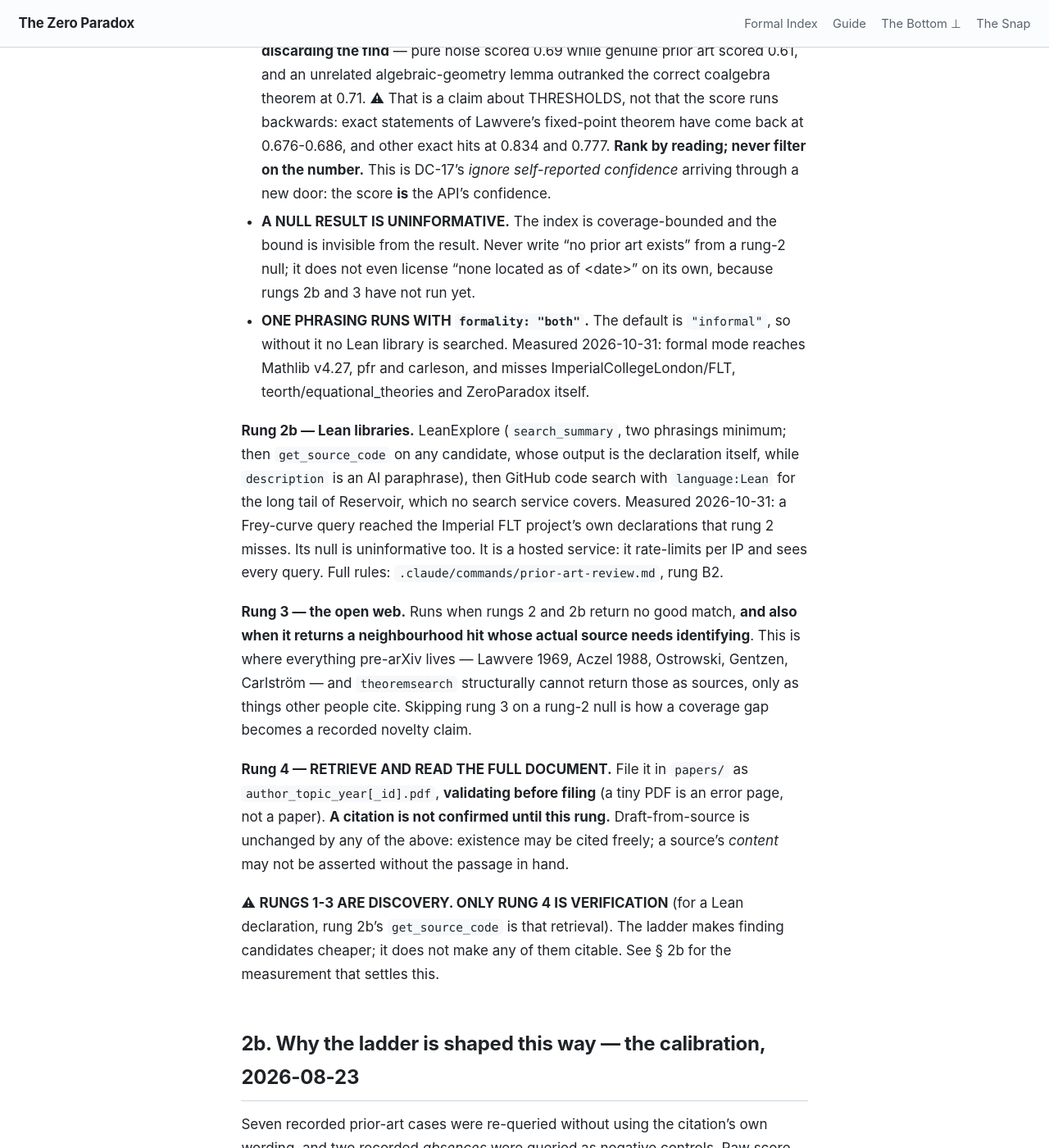
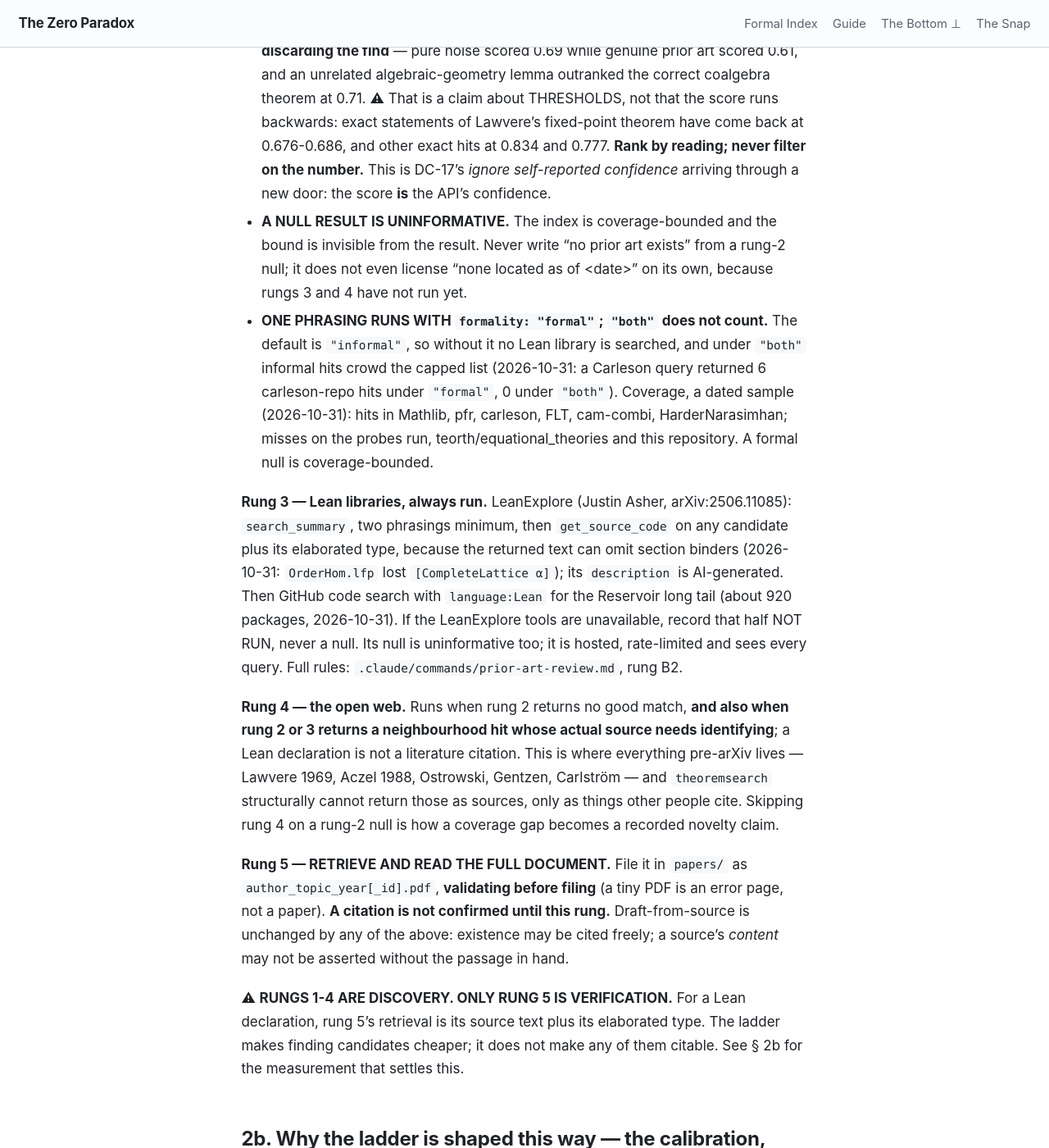
Before and after one commit to timbrigham/ZeroParadox, a Jekyll site: the page built from tools/process/prior-art.md, in a window 1280 px wide and 1400 px high, scrolled down 2779 px. Shown: the whole window at 82% size. Built offline with Jekyll 4.4.1, drawn with Linux system fonts in a browser that asks for light colours; our own code applies the rules of GitHub Pages for plain Markdown files; some of the changed text lies outside the part shown.

Commit message:
Prior-art ladder: formal not both, B2 always runs, coverage as a sample
Gate round 1 fixes. Rung B rule 5 requires a "formal" phrasing ("both"
crowds Lean hits out of the capped list) and states coverage as a dated
sample, withdrawing the single-probe FLT miss. Rung B2 always runs,
records NOT RUN when LeanExplore is unavailable, credits LeanExplore,
and reads hypotheses off the elaborated type since source text can drop
section binders. Rung C, the null rule and the discovery line follow;
tools/process/prior-art.md renumbers to five rungs; CLAUDE.md says
"formal" (R-PRIORART line count unchanged).

Co-Authored-By: Claude Opus 5.5 <noreply@anthropic.com>
Claude-Session: https://claude.ai/code/session_01Qj4hZFmT3jz71cMudY2wno

```diff
--- a/CLAUDE.md
+++ b/CLAUDE.md
@@ -598,7 +598,7 @@ RULE     three steps, ~10 minutes, BEFORE building. (1) grep our own corpus. (2)
          pinned Mathlib for the CONCEPT — and if the claim is a Lean statement, RUN `exact?`;
          it searches statement SHAPE, not names, and reaches attribute-generated siblings
          that have no source line. (3) one literature search, run as the LADDER: papers →
-         `theoremsearch` (one phrasing `formality: "both"`) → Lean libraries (LeanExplore,
+         `theoremsearch` (one phrasing `formality: "formal"`) → Lean libraries (LeanExplore,
          GitHub `language:Lean`) → open web → RETRIEVE. Three phrasings at `theoremsearch`;
          ignore its score; every null is UNINFORMATIVE. Only RETRIEVAL is VERIFICATION — a
          theorem body is not a passage in hand. Standard framing, once found, is ADOPTED, not
--- a/tools/process/prior-art.md
+++ b/tools/process/prior-art.md
@@ -50,9 +50,9 @@ statement of what the theorem obstructs.** Purity was checked before swapping, p
 precedent: no regression.
 
 **3. One literature search** if the object has a name (Glauber dynamics, coalgebra, covering
-relation). **Run the LADDER in § 2a** — it has four rungs and the last one is not optional.
+relation). **Run the LADDER in § 2a** — it has five rungs and the last one is not optional.
 
-## 2a. The literature-search LADDER — papers → theoremsearch (formal too) → Lean libraries → open web → retrieve; a citation is not confirmed until rung 4
+## 2a. The literature-search LADDER — papers → theoremsearch (one formal phrasing) → Lean libraries → open web → retrieve; a citation is not confirmed until rung 5
 
 **Adopted 2026-08-23, after calibrating `theoremsearch` (an MCP theorem-statement search over the
 arXiv-era literature) against cases where this project already knew the answer. The measurements are
@@ -77,31 +77,36 @@ the thing a title search cannot reach. Three standing rules, each measured:
   API's confidence.
 - **A NULL RESULT IS UNINFORMATIVE.** The index is coverage-bounded and the bound is invisible from the
   result. Never write "no prior art exists" from a rung-2 null; it does not even license
-  "none located as of &lt;date&gt;" on its own, because rungs 2b and 3 have not run yet.
-- **ONE PHRASING RUNS WITH `formality: "both"`.** The default is `"informal"`, so without it no Lean
-  library is searched. Measured 2026-10-31: formal mode reaches Mathlib v4.27, pfr and carleson, and
-  misses ImperialCollegeLondon/FLT, teorth/equational_theories and ZeroParadox itself.
+  "none located as of &lt;date&gt;" on its own, because rungs 3 and 4 have not run yet.
+- **ONE PHRASING RUNS WITH `formality: "formal"`; `"both"` does not count.** The default is
+  `"informal"`, so without it no Lean library is searched, and under `"both"` informal hits crowd the
+  capped list (2026-10-31: a Carleson query returned 6 carleson-repo hits under `"formal"`, 0 under
+  `"both"`). Coverage, a dated sample (2026-10-31): hits in Mathlib, pfr, carleson, FLT, cam-combi,
+  HarderNarasimhan; misses on the probes run, teorth/equational_theories and this repository. A formal
+  null is coverage-bounded.
 
-**Rung 2b — Lean libraries.** LeanExplore (`search_summary`, two phrasings minimum; then
-`get_source_code` on any candidate, whose output is the declaration itself, while `description` is an
-AI paraphrase), then GitHub code search with `language:Lean` for the long tail of Reservoir, which no
-search service covers. Measured 2026-10-31: a Frey-curve query reached the Imperial FLT project's own
-declarations that rung 2 misses. Its null is uninformative too. It is a hosted service: it rate-limits
-per IP and sees every query. Full rules: `.claude/commands/prior-art-review.md`, rung B2.
+**Rung 3 — Lean libraries, always run.** LeanExplore (Justin Asher, arXiv:2506.11085): `search_summary`,
+two phrasings minimum, then `get_source_code` on any candidate plus its elaborated type, because the
+returned text can omit section binders (2026-10-31: `OrderHom.lfp` lost `[CompleteLattice α]`); its
+`description` is AI-generated. Then GitHub code search with `language:Lean` for the Reservoir long tail
+(about 920 packages, 2026-10-31). If the LeanExplore tools are unavailable, record that half NOT RUN,
+never a null. Its null is uninformative too; it is hosted, rate-limited and sees every query. Full
+rules: `.claude/commands/prior-art-review.md`, rung B2.
 
-**Rung 3 — the open web.** Runs when rungs 2 and 2b return no good match, **and also when it returns a
-neighbourhood hit whose actual source needs identifying**. This is where everything pre-arXiv lives —
+**Rung 4 — the open web.** Runs when rung 2 returns no good match, **and also when rung 2 or 3 returns
+a neighbourhood hit whose actual source needs identifying**; a Lean declaration is not a literature
+citation. This is where everything pre-arXiv lives —
 Lawvere 1969, Aczel 1988, Ostrowski, Gentzen, Carlström — and `theoremsearch` structurally cannot return
-those as sources, only as things other people cite. Skipping rung 3 on a rung-2 null is how a coverage
+those as sources, only as things other people cite. Skipping rung 4 on a rung-2 null is how a coverage
 gap becomes a recorded novelty claim.
 
-**Rung 4 — RETRIEVE AND READ THE FULL DOCUMENT.** File it in `papers/` as `author_topic_year[_id].pdf`,
+**Rung 5 — RETRIEVE AND READ THE FULL DOCUMENT.** File it in `papers/` as `author_topic_year[_id].pdf`,
 **validating before filing** (a tiny PDF is an error page, not a paper). **A citation is not confirmed
 until this rung.** Draft-from-source is unchanged by any of the above: existence may be cited freely; a
 source's *content* may not be asserted without the passage in hand.
 
-⚠ **RUNGS 1-3 ARE DISCOVERY. ONLY RUNG 4 IS VERIFICATION** (for a Lean declaration, rung 2b's
-`get_source_code` is that retrieval). The ladder makes finding candidates
+⚠ **RUNGS 1-4 ARE DISCOVERY. ONLY RUNG 5 IS VERIFICATION.** For a Lean declaration, rung 5's
+retrieval is its source text plus its elaborated type. The ladder makes finding candidates
 cheaper; it does not make any of them citable. See § 2b for the measurement that settles this.
 
 ## 2b. Why the ladder is shaped this way — the calibration, 2026-08-23
@@ -279,10 +284,10 @@ free analyticity lemmas, and the standard NAME for a thing described longhand.
    name you would never have guessed, and it reaches the attribute-generated siblings (`@[to_dual]`,
    `@[simps]`) that have **no source line to grep**.
 3. **One literature search** if the object has a name — **run the LADDER in order: `.claude-local/papers/`
-   → `theoremsearch` (one phrasing `formality: "both"`) → Lean libraries (LeanExplore, GitHub
+   → `theoremsearch` (one phrasing `formality: "formal"`) → Lean libraries (LeanExplore, GitHub
    `language:Lean`) → the open web → RETRIEVE THE FULL DOCUMENT.** Three phrasings minimum at
-   `theoremsearch`; ignore its similarity score; **its null is UNINFORMATIVE** (coverage-bounded).
-   **Rungs 1–3 are DISCOVERY, only rung 4 is VERIFICATION** — a returned body is not a passage in hand.
+   `theoremsearch`; ignore its similarity score; **every null is UNINFORMATIVE** (coverage-bounded).
+   **Rungs 1–4 are DISCOVERY, only rung 5 is VERIFICATION** — a returned body is not a passage in hand.
    📖 `tools/process/prior-art.md` §§ 2a–2b.
 
 **⚠ AND WHEN YOU FETCH A SOURCE, FILE IT** — `.claude-local/papers/`, named
```
Also changed, not shown: other parts of tools/process/prior-art.md (+1 -1 lines), .claude/commands/prior-art-review.md.
